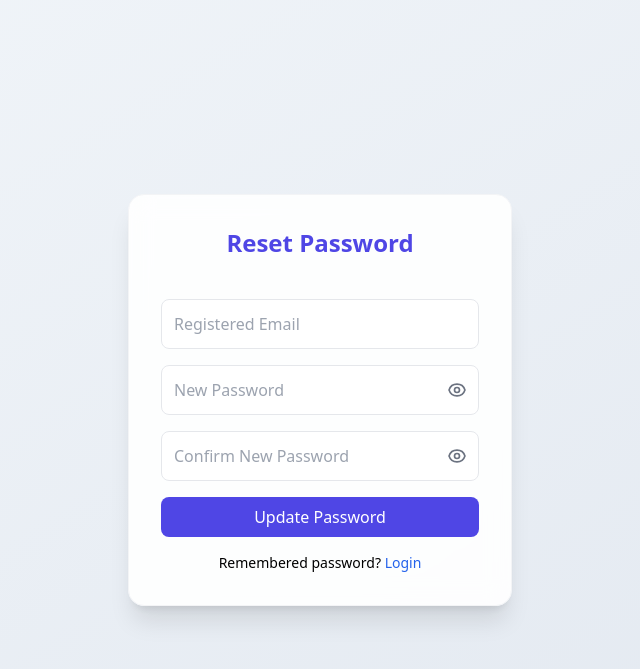
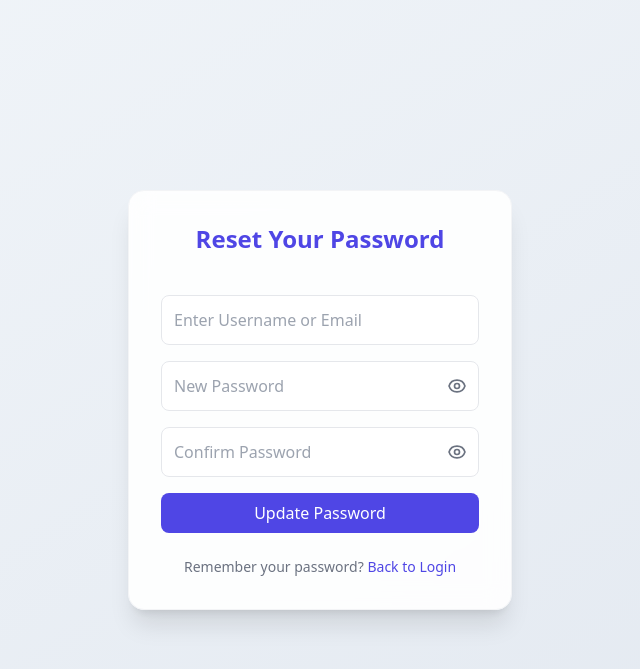
Before and after one commit to Rakhul-Sankar/Resume-Analyzer, a Django app: page /forgot-password/ in a window 1280 px wide. Shown: the top 669 px of the page, without its empty margins (320-960 px from the left). Run offline with Django 5.2, Linux system fonts and the light colour scheme; some libraries are stand-ins or nearby versions.

Commit message:
updated forgot password

```diff
--- a/resume/analyzer/templates/forgot_password.html
+++ b/resume/analyzer/templates/forgot_password.html
@@ -3,48 +3,25 @@
 <html lang="en">
 <head>
   <meta charset="UTF-8">
-  <title>Forgot Password</title>
+  <title>Reset Password</title>
   <link rel="icon" href="{% static 'analyzer/images/logo.avif' %}">
   <script src="https://cdn.tailwindcss.com"></script>
-
-  <!-- Smooth Card Animation -->
-  <script>
-    tailwind.config = {
-      theme: {
-        extend: {
-          keyframes: {
-            fadeIn: {
-              '0%': { opacity: 0, transform: 'translateY(10px)' },
-              '100%': { opacity: 1, transform: 'translateY(0)' }
-            }
-          },
-          animation: {
-            'fade-in': 'fadeIn 0.5s ease-out'
-          }
-        }
-      }
-    }
-  </script>
 </head>
 
 <body class="bg-gradient-to-br from-slate-100 to-slate-200 min-h-screen flex items-center justify-center p-6">
 
-<div class="w-full max-w-sm bg-white/90 backdrop-blur-md p-8 rounded-2xl shadow-xl border border-gray-100 animate-fade-in">
+<div class="w-full max-w-sm bg-white/90 backdrop-blur-md p-8 rounded-2xl shadow-xl border border-gray-100">
 
   <h2 class="text-2xl font-bold text-center mb-6 text-indigo-600">
-    Reset Password
+    Reset Your Password
   </h2>
 
   <form method="POST" class="space-y-4">
     {% csrf_token %}
 
-    <input
-      type="email"
-      name="email"
-      placeholder="Registered Email"
-      class="w-full p-3 border rounded-lg focus:outline-none focus:ring-2 focus:ring-indigo-400"
-      required
-    >
+    <!-- USERNAME -->
+    <input type="text" name="identifier" placeholder="Enter Username or Email"
+      class="w-full p-3 border rounded-lg focus:outline-none focus:ring-2 focus:ring-indigo-400" required>
 
     <!-- NEW PASSWORD -->
     <div class="relative">
@@ -52,22 +29,20 @@
         placeholder="New Password"
         class="w-full p-3 border rounded-lg pr-12 focus:outline-none focus:ring-2 focus:ring-indigo-400" required>
 
-      <button type="button" onclick="togglePassword('new_password')"
-        class="absolute right-3 top-1/2 -translate-y-1/2 text-gray-500 hover:text-indigo-600">
+      <button type="button" onclick="togglePassword('new_password','eyeOpen1','eyeClosed1')"
+        class="absolute inset-y-0 right-3 flex items-center text-gray-500">
 
-        <svg id="new_password_eye_open" class="h-5 w-5" fill="none" viewBox="0 0 24 24"
-          stroke="currentColor" stroke-width="2" xmlns="http://www.w3.org/2000/svg">
-          <path stroke-linecap="round" stroke-linejoin="round"
+        <svg id="eyeOpen1" class="h-5 w-5" fill="none" viewBox="0 0 24 24" stroke="currentColor">
+          <path stroke-linecap="round" stroke-linejoin="round" stroke-width="2"
             d="M15 12a3 3 0 11-6 0 3 3 0 016 0z"/>
-          <path stroke-linecap="round" stroke-linejoin="round"
-            d="M2.458 12C3.732 7.943 7.523 5 12 5
-               c4.478 0 8.268 2.943 9.542 7
-               -1.274 4.057-5.064 7-9.542 7
-               -4.477 0-8.268-2.943-9.542-7z"/>
+          <path stroke-linecap="round" stroke-linejoin="round" stroke-width="2"
+            d="M2.458 12C3.732 7.943 7.523 5 12 5c4.478 0 8.268 2.943 9.542 7
+               -1.274 4.057-5.064 7-9.542 7c-4.477 0-8.268-2.943-9.542-7z"/>
         </svg>
 
-        <svg id="new_password_eye_closed" class="h-5 w-5 hidden" fill="none" viewBox="0 0 24 24"
-          stroke="currentColor" stroke-width="2" xmlns="http://www.w3.org/2000/svg">
+        <!-- Eye Closed -->
+          <svg id="eyeClosed1" class="h-5 w-5 hidden" fill="none" viewBox="0 0 24 24"
+            stroke="currentColor" stroke-width="2">
             <path stroke-linecap="round" stroke-linejoin="round"
               d="M2.458 12C3.732 7.943 7.523 5 12 5
                  c4.478 0 8.268 2.943 9.542 7
@@ -78,32 +53,29 @@
             <path stroke-linecap="round" stroke-linejoin="round"
               d="M3 3l18 18"/>
           </svg>
-
       </button>
     </div>
 
     <!-- CONFIRM PASSWORD -->
     <div class="relative">
       <input id="confirm_password" type="password" name="confirm_password"
-        placeholder="Confirm New Password"
+        placeholder="Confirm Password"
         class="w-full p-3 border rounded-lg pr-12 focus:outline-none focus:ring-2 focus:ring-indigo-400" required>
 
-      <button type="button" onclick="togglePassword('confirm_password')"
-        class="absolute right-3 top-1/2 -translate-y-1/2 text-gray-500 hover:text-indigo-600">
+      <button type="button" onclick="togglePassword('confirm_password','eyeOpen2','eyeClosed2')"
+        class="absolute inset-y-0 right-3 flex items-center text-gray-500">
 
-        <svg id="confirm_password_eye_open" class="h-5 w-5" fill="none" viewBox="0 0 24 24"
-          stroke="currentColor" stroke-width="2" xmlns="http://www.w3.org/2000/svg">
-          <path stroke-linecap="round" stroke-linejoin="round"
+        <svg id="eyeOpen2" class="h-5 w-5" fill="none" viewBox="0 0 24 24" stroke="currentColor">
+          <path stroke-linecap="round" stroke-linejoin="round" stroke-width="2"
             d="M15 12a3 3 0 11-6 0 3 3 0 016 0z"/>
-          <path stroke-linecap="round" stroke-linejoin="round"
-            d="M2.458 12C3.732 7.943 7.523 5 12 5
-               c4.478 0 8.268 2.943 9.542 7
-               -1.274 4.057-5.064 7-9.542 7
-               -4.477 0-8.268-2.943-9.542-7z"/>
+          <path stroke-linecap="round" stroke-linejoin="round" stroke-width="2"
+            d="M2.458 12C3.732 7.943 7.523 5 12 5c4.478 0 8.268 2.943 9.542 7
+               -1.274 4.057-5.064 7-9.542 7c-4.477 0-8.268-2.943-9.542-7z"/>
         </svg>
 
-        <svg id="confirm_password_eye_closed" class="h-5 w-5 hidden" fill="none" viewBox="0 0 24 24"
-          stroke="currentColor" stroke-width="2" xmlns="http://www.w3.org/2000/svg">
+        <!-- Eye Closed -->
+          <svg id="eyeClosed2" class="h-5 w-5 hidden" fill="none" viewBox="0 0 24 24"
+            stroke="currentColor" stroke-width="2">
             <path stroke-linecap="round" stroke-linejoin="round"
               d="M2.458 12C3.732 7.943 7.523 5 12 5
                  c4.478 0 8.268 2.943 9.542 7
@@ -114,51 +86,36 @@
             <path stroke-linecap="round" stroke-linejoin="round"
               d="M3 3l18 18"/>
           </svg>
-
       </button>
     </div>
 
-    {% if messages %}
-      {% for message in messages %}
-        <p class="text-red-600 text-sm text-center">{{ message }}</p>
-      {% endfor %}
-    {% endif %}
-
-   <button id="updateBtn" type="submit"
-  class="w-full bg-indigo-600 text-white py-2 rounded-lg hover:bg-indigo-700 transition flex justify-center items-center gap-2">
-  <span>Update Password</span>
+    <button type="submit"
+      class="w-full bg-indigo-600 text-white py-2 rounded-lg hover:bg-indigo-700 transition">
+      Update Password
     </button>
-
-
-  <p class="mt-4 text-center text-sm">
-    Remembered password?
-    <a href="{% url 'login' %}" class="text-blue-600 font-medium hover:underline">Login</a>
+  </form>
+  <p class="mt-6 text-center text-sm text-gray-500">
+  Remember your password?
+  <a href="{% url 'login' %}" class="text-indigo-600 font-medium hover:underline">
+    Back to Login
+  </a>
 </p>
-
 </div>
 
 <script>
-  document.querySelector("form").addEventListener("submit", function () {
-  const btn = document.getElementById("updateBtn");
-  btn.innerHTML = `
-    <svg class="animate-spin h-5 w-5 border-2 border-white border-t-transparent rounded-full"></svg>
-    Updating...
-  `;
-});
-
-function togglePassword(id) {
-  const input = document.getElementById(id);
-  const eyeOpen = document.getElementById(id + "_eye_open");
-  const eyeClosed = document.getElementById(id + "_eye_closed");
+function togglePassword(inputId, openEyeId, closedEyeId) {
+  const input = document.getElementById(inputId);
+  const openEye = document.getElementById(openEyeId);
+  const closedEye = document.getElementById(closedEyeId);
 
   if (input.type === "password") {
     input.type = "text";
-    eyeOpen.classList.add("hidden");
-    eyeClosed.classList.remove("hidden");
+    openEye.classList.add("hidden");
+    closedEye.classList.remove("hidden");
   } else {
     input.type = "password";
-    eyeOpen.classList.remove("hidden");
-    eyeClosed.classList.add("hidden");
+    openEye.classList.remove("hidden");
+    closedEye.classList.add("hidden");
   }
 }
 </script>
--- a/resume/analyzer/views.py
+++ b/resume/analyzer/views.py
@@ -4,6 +4,10 @@ from django.contrib.auth.hashers import make_password
 from django.contrib import messages
 from django.contrib.auth import authenticate, login, logout
 from django.contrib.auth.decorators import login_required
+from django.core.validators import validate_email
+from django.core.exceptions import ValidationError
+from django.db.models import Q
+from .models import PasswordResetRequest
 from django.http import JsonResponse
 from django.utils import timezone
 
@@ -164,20 +168,30 @@ JOB DESCRIPTION:
 # =============================
 def login_view(request):
     if request.method == "POST":
-        email = request.POST.get("username", "").strip().lower()
+        identifier = request.POST.get("username", "").strip()
         password = request.POST.get("password")
 
-        if not email or not password:
-            messages.error(request, "Please enter both email and password")
+        if not identifier or not password:
+            messages.error(request, "Please enter username/email and password")
             return redirect("login")
 
-        user = authenticate(request, username=email, password=password)
+        # 🔥 Find user by username OR email
+        user_obj = User.objects.filter(
+            Q(username__iexact=identifier) | Q(email__iexact=identifier)
+        ).first()
+
+        if not user_obj:
+            messages.error(request, "Invalid login credentials")
+            return redirect("login")
+
+        # Authenticate using the actual username stored in DB
+        user = authenticate(request, username=user_obj.username, password=password)
 
         if user is not None:
             login(request, user)
             return redirect("dashboard")
 
-        messages.error(request, "Invalid email or password")
+        messages.error(request, "Invalid login credentials")
 
     return render(request, "login.html")
 
@@ -208,25 +222,27 @@ def signup_view(request):
 
 def forgot_password_view(request):
     if request.method == "POST":
-        email = request.POST.get("email")
-        new_password = request.POST.get("new_password")
-        confirm_password = request.POST.get("confirm_password")
+        identifier = request.POST.get("identifier")
 
-        if new_password != confirm_password:
-            messages.error(request, "Passwords do not match")
+        user = User.objects.filter(
+            Q(username__iexact=identifier) | Q(email__iexact=identifier)
+        ).first()
+
+        if not user:
+            messages.error(request, "User not found")
             return redirect("forgot_password")
 
-        user = User.objects.filter(email=email).first()
-
-        if not user:
-            messages.error(request, "Email not registered")
+        # Prevent duplicate requests
+        if PasswordResetRequest.objects.filter(user=user, is_processed=False).exists():
+            messages.info(request, "Reset request already sent to admin.")
             return redirect("forgot_password")
 
-        user.set_password(new_password)
-        user.save()
+        PasswordResetRequest.objects.create(user=user)
 
-
-        messages.success(request, "Password updated successfully. Please login.")
+        messages.success(
+            request,
+            "Password reset request sent to admin. You will receive new credentials from administrator."
+        )
         return redirect("login")
 
     return render(request, "forgot_password.html")
```
Also changed, not shown: resume/analyzer/admin.py (+47 -0 lines), resume/analyzer/models.py (+9 -0 lines), resume/analyzer/migrations/0003_passwordresetrequest.py (added), resume/db.sqlite3 (added). Lines whose indentation alone changed are shown as unchanged.
